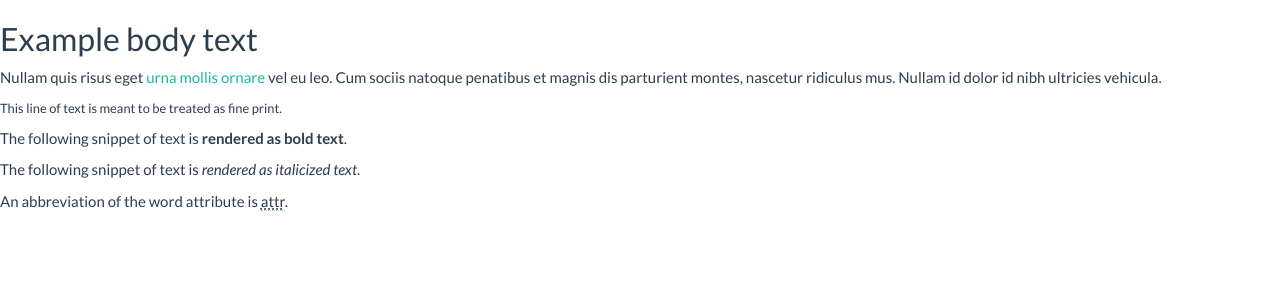
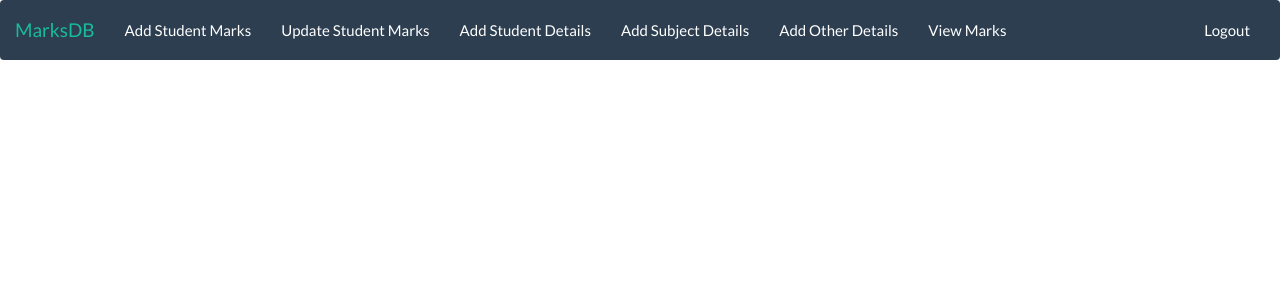
Before and after one commit to RohanAntony/MarksDatabase, a Node server app: page / in a window 1280 px wide. Shown: the top 300 px of the page. Run offline with Node 20, Linux system fonts and the light colour scheme.

Commit message:
rendering set, templating next

```diff
--- a/app.js
+++ b/app.js
@@ -3,7 +3,6 @@ var path = require('path');
 var bodyParser = require('body-parser');
 
 var routes = require('./routes/index');
-var users = require('./routes/users');
 
 var app = express();
 
@@ -11,8 +10,11 @@ app.use(bodyParser.json());
 app.use(bodyParser.urlencoded({ extended: false }));
 app.use(express.static(path.join(__dirname, 'views')));
 app.use(express.static(path.join(__dirname, 'public')));
+app.use('/views',express.static(path.join(__dirname, 'views')));
 
-app.use('/', routes);
-app.use('/users', users);
+// app.use('/', routes);
+app.use('/*',function(req,res){
+  res.sendFile(__dirname+'/views/index.html');
+});
 
 module.exports = app;
--- /dev/null
+++ b/views/html/addOtherDetails.html
@@ -0,0 +1,2 @@
+<h1>This is add other details</h1>
+<p>{{ value }}</p>
--- /dev/null
+++ b/views/html/addStudentMarks.html
@@ -0,0 +1,2 @@
+<h1>This is add student marks</h1>
+<p>{{ value }}</p>
--- /dev/null
+++ b/views/html/addSubjectDetails.html
@@ -0,0 +1 @@
+<h1>This is add subject details!!</h1>
--- /dev/null
+++ b/views/html/updateStudentMarks.html
@@ -0,0 +1 @@
+<h1>This is update student marks!!</h1>
--- /dev/null
+++ b/views/html/viewMarks.html
@@ -0,0 +1 @@
+<h1>This is view marks!!</h1>
--- a/views/index.html
+++ b/views/index.html
@@ -3,17 +3,39 @@
 <head>
   <title>MarksDatabase</title>
   <link rel="stylesheet" href="/css/bootstrap.min.css"/>
+  <script src="/js/angular.min.js"></script>
+  <script src="/js/angular-route.min.js"></script>
+  <script src="/index.js"></script>
+  <script src="/js/addStudentMarks.js"></script>
+  <script src="/js/addStudentDetails.js"></script>
 </head>
-<body>
+<body ng-app="marksDatabase">
 
+  <!--navigation bar-->
+  <nav class="navbar navbar-default">
+    <div class="container-fluid">
+      <div class="navbar-header">
+        <a class="navbar-brand active" id="brand" href="#">MarksDB</a>
+      </div>
 
-<h2>Example body text</h2>
-<p>Nullam quis risus eget <a href="#">urna mollis ornare</a> vel eu leo. Cum sociis natoque penatibus et magnis dis parturient montes, nascetur ridiculus mus. Nullam id dolor id nibh ultricies vehicula.</p>
-<p><small>This line of text is meant to be treated as fine print.</small></p>
-<p>The following snippet of text is <strong>rendered as bold text</strong>.</p>
-<p>The following snippet of text is <em>rendered as italicized text</em>.</p>
-<p>An abbreviation of the word attribute is <abbr title="attribute">attr</abbr>.</p>
+      <div class="collapse navbar-collapse" id="bs-example-navbar-collapse-1">
+        <ul class="nav navbar-nav">
+          <li class="navbarButtons"><a ng-href="/addStudentMarks">Add Student Marks</a></li>
+          <li class="navbarButtons"><a ng-href="/updateStudentMarks">Update Student Marks</a></li>
+          <li class="navbarButtons"><a ng-href="/addStudentDetails">Add Student Details</a></li>
+          <li class="navbarButtons"><a ng-href="/addSubjectDetails">Add Subject Details</a></li>
+          <li class="navbarButtons"><a ng-href="/addOtherDetails">Add Other Details</a></li>
+          <li class="navbarButtons"><a ng-href="/viewMarks">View Marks</a></li>
+        </ul>
+        <ul class="nav navbar-nav navbar-right">
+          <li class="navbarButtons"><a href="/logout">Logout</a></li>
+        </ul>
+      </div>
+    </div>
+  </nav>
 
+  <div ng-view>
+  </div>
 
 </body>
 </html>
--- /dev/null
+++ b/views/index.js
@@ -0,0 +1,28 @@
+var app = angular.module('marksDatabase',['ngRoute']);
+
+app.config(function($routeProvider,$locationProvider){
+
+  $routeProvider
+  .when('/addStudentMarks',{
+    templateUrl:'/views/html/addStudentMarks.html',
+    controller:'addStudentMarks'
+  })
+  .when('/updateStudentMarks',{
+    templateUrl:'/views/html/updateStudentMarks.html'
+  })
+  .when('/addStudentDetails',{
+    templateUrl:'/views/html/addStudentDetails.html',
+    controller:'addStudentDetails'
+  })
+  .when('/addSubjectDetails',{
+    templateUrl:'/views/html/addSubjectDetails.html'
+  })
+  .when('/addOtherDetails',{
+    templateUrl:'/views/html/addOtherDetails.html'
+  })
+  .when('/viewMarks',{
+    templateUrl:'/views/html/viewMarks.html'
+  })
+
+  $locationProvider.html5Mode(true);
+})
--- /dev/null
+++ b/views/js/addStudentDetails.js
@@ -0,0 +1,7 @@
+app.controller('addStudentDetails',function($scope){
+  $scope.usn = "1DS13CS083";
+  $scope.name = "ROHAN ANTONY";
+  $scope.submit = function(){
+    console.log($scope.usn,$scope.name);
+  }
+})
--- /dev/null
+++ b/views/js/addStudentMarks.js
@@ -0,0 +1,3 @@
+app.controller('addStudentMarks',function($scope){
+  $scope.value="Hello angular js!!";
+})
```
Also changed, not shown: views/html/addStudentDetails.html (added, +16 -0 lines).
